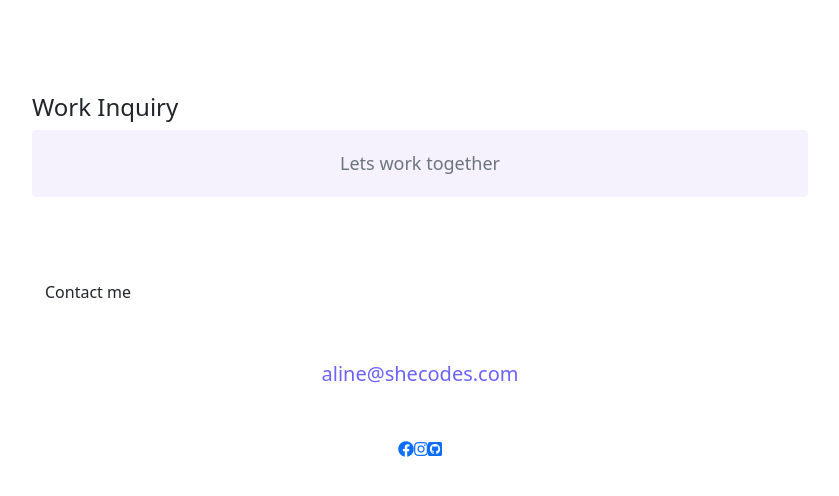
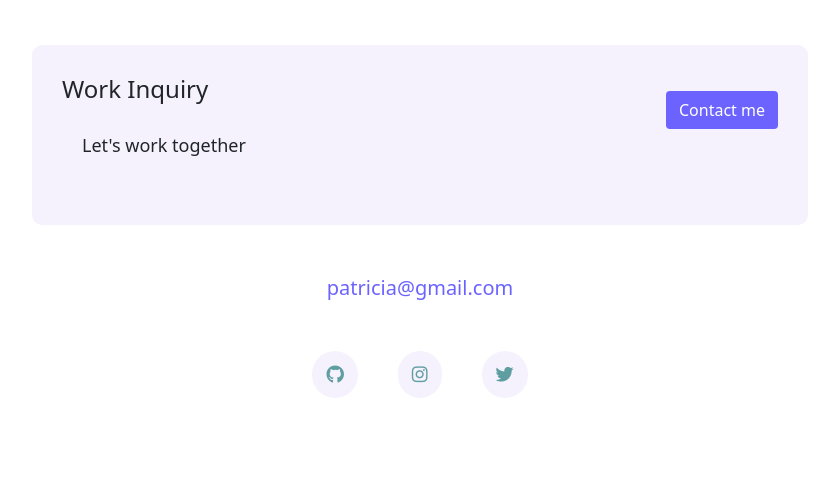
Before and after one commit to 551995/Homework-Week3n, a plain HTML site: page index.html in a window 1280 px wide. Shown: the part 1317-1813 px from the top of the page, without its empty margins (220-1059 px from the left). Drawn offline with nearby package versions, Linux system fonts and the light colour scheme.

Commit message:
Work on footer

```diff
--- a/index.html
+++ b/index.html
@@ -115,36 +115,34 @@
 
     </div>
   <footer>
-        <div class="contact-box d-flex justify-content-between mb-5">
-        </div>
-      <h4> Work Inquiry</h4>
-      <p class="text-muted">Lets work together</p>
+    <div class="contact-box justify-content-between mb-5 d-none d-md-flex">
+      <div>
+        <h4>Work Inquiry</h4>
+        <p class="text-start">Let's work together</p>
       </div>
       <div>
-      <a href="" class="btn btn-branding"> Contact me </a>
+        <a href="contact.html" class="btn btn-branding mt-3"> Contact me </a>
       </div>
     </div>
-      <div class=" d-flex justify-content-center mb-5">
-        <a href="mailto:aline@shecodes.com"
-        class="email-link">aline@shecodes.com
+    <div class="d-flex justify-content-center mb-5">
+      <a href="mailto:patricia@gmail.com" class="email-link">
+        patricia@gmail.com
       </a>
     </div>
-
     <div class="social-links d-flex justify-content-center">
-        <a href="https://www.facebook.com"
-        target="blank">
-        <i class="fab fa-facebook"></i>
+      <a href="https://www.github.com/patricia" target="_blank">
+        <i class="fab fa-github"></i>
       </a>
-        <a href="https://www.instagram.com"
-        target="blank">
+      <a href="https://www.instragram.com/patricia" target="_blank">
         <i class="fab fa-instagram"></i>
       </a>
-        <a href="https://www.github.com"
-        target="blank">
-        <i class="fab fa-github-square"></i>
+      <a href="https://www.twitter.com/patricia" target="_blank">
+        <i class="fab fa-twitter"></i>
       </a>
     </div>
+    </div>
+
   </footer>
+  </body>
 
-  </body>
 </html>
--- a/style.css
+++ b/style.css
@@ -120,8 +120,10 @@ p {
 footer {
   margin: 60px 0;
 }
-footer .contact-box{
+footer .contact-box {
   background: var(--secondary-color);
+  padding: 30px;
+  border-radius: 10px;
 }
 footer .email-link {
   text-decoration: none;
@@ -141,3 +143,10 @@ footer .social-links a {
   color: white;
   background: var(--secondary-color);
 }
+.contact-box a {
+  background: var(--primary-color);
+  color: white;
+}
+.contact-box p {
+  text-align: left;
+}
```
Lines whose indentation alone changed are shown as unchanged.
